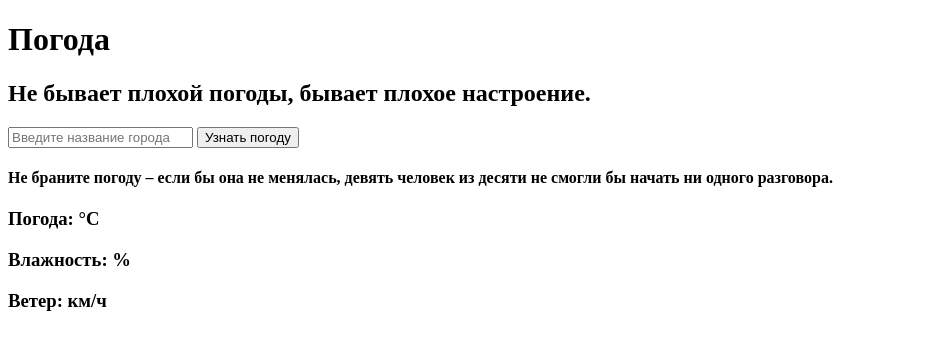
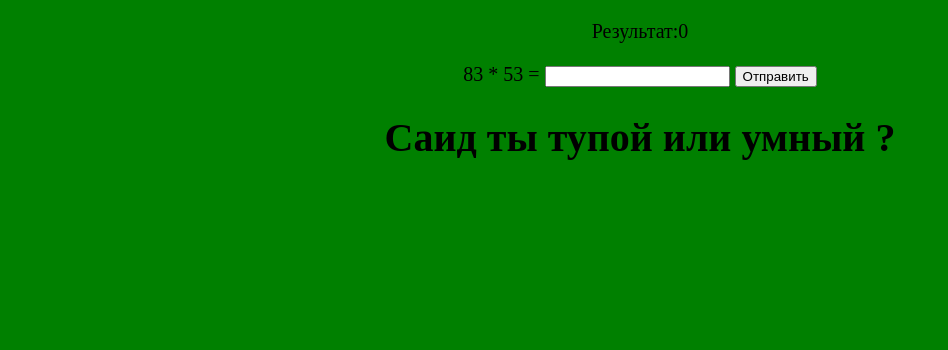
Before and after one commit to PakhratdinovAskar/calculator, a plain HTML site: page index.html in a window 1280 px wide. Shown: the whole page, without its empty margins (0-948 px from the left). Drawn offline with nearby package versions, Linux system fonts and the light colour scheme; no server answers.

Commit message:
Add files via upload

```diff
--- a/JS.js
+++ b/JS.js
@@ -1,6 +1,6 @@
 function getRandomIntInclusive(){
-    min = Math.ceil(1);
-    max = Math.floor(10);
+    min = Math.ceil(0);
+    max = Math.floor(100);
     return Math.floor(Math.random() * (max - min + 1)) + min;
   }
 
--- a/index.html
+++ b/index.html
@@ -1,30 +1,24 @@
 <!DOCTYPE html>
-<html lang="ru">
-<head>
-    <meta charset="UTF-8">
-	<meta name="viewport" content="width=device-width, initial-scale=1, shrink-to-fit=no">
-	<script src="https://ajax.googleapis.com/ajax/libs/jquery/3.6.3/jquery.min.js"></script>
-	<script src='weather.js'></script>
-	<link rel="stylesheet" type="text/css" href="weather.css">
-</head>
-<body onload='find()'>
-
-	<h1 id="h1">Погода</h1>
-	<h2 id="h2">Не бывает плохой погоды, бывает плохое настроение.</h2>
-
-	<!-- <form onsubmit="event.preventDefault(); findCity()"> -->
-	<form action="javascript:findCity()">
-		<input id='text' type='text' placeholder="Введите название города">
-		<input id="button" type='submit' value='Узнать погоду'>
-	</form>
-
-	<h4 id="h4">Не браните погоду – если бы она не менялась, девять человек из десяти не смогли бы начать ни одного разговора.</h4>
-	<div class="weather">
-		<h1 id="city"></h1>
-		<h3>Погода: <span id="temp"></span>°C</h3>
-		<h3>Влажность: <span id="humidity"></span>%</h3>
-		<h3>Ветер: <span id="wind"></span> км/ч</h3>
-	</div>
-
-</body>
+<html lang="en">
+  <head>
+    <meta charset="UTF-8" />
+    <meta name="viewport" content="width=device-width, initial-scale=1.0" />
+    <link rel="stylesheet" href="style.css" />
+    <title>multiplication</title>
+  </head>
+  <body>
+    <form action='javascript:result()'>
+      <div>
+        <lable>Результат:</label><label id='result'>0</label><br>
+      </div>
+      <label id='label1'></label>
+      <label>*</label>
+      <label id='label2'></label>
+      <label>=</label>
+      <input type='text' id='text'>
+      <input type='submit' value='Отправить'>
+    </form>
+    <h1>Саид ты тупой или умный ?</h1>
+    <script src='JS.js'></script>
+  </body>
 </html>
```
